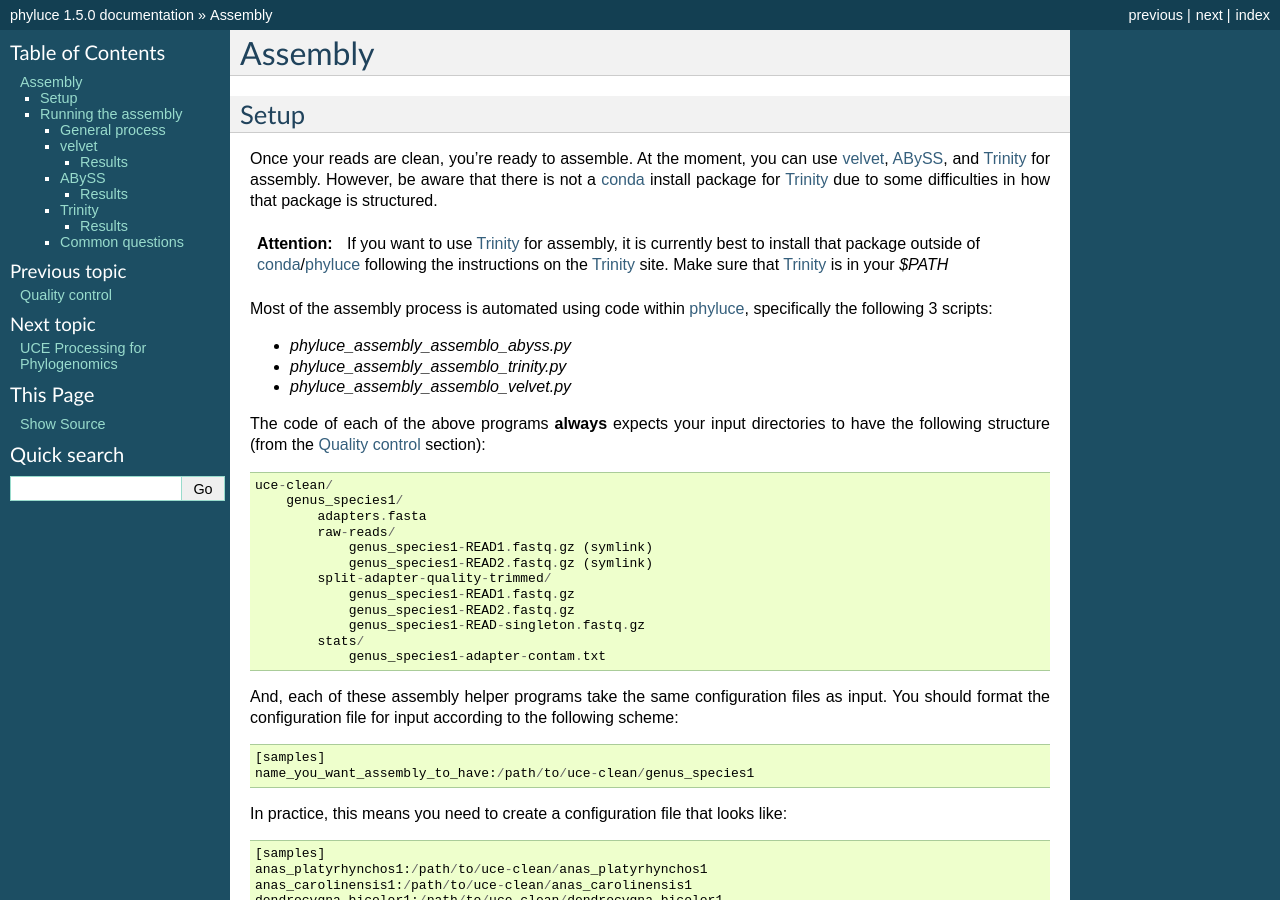
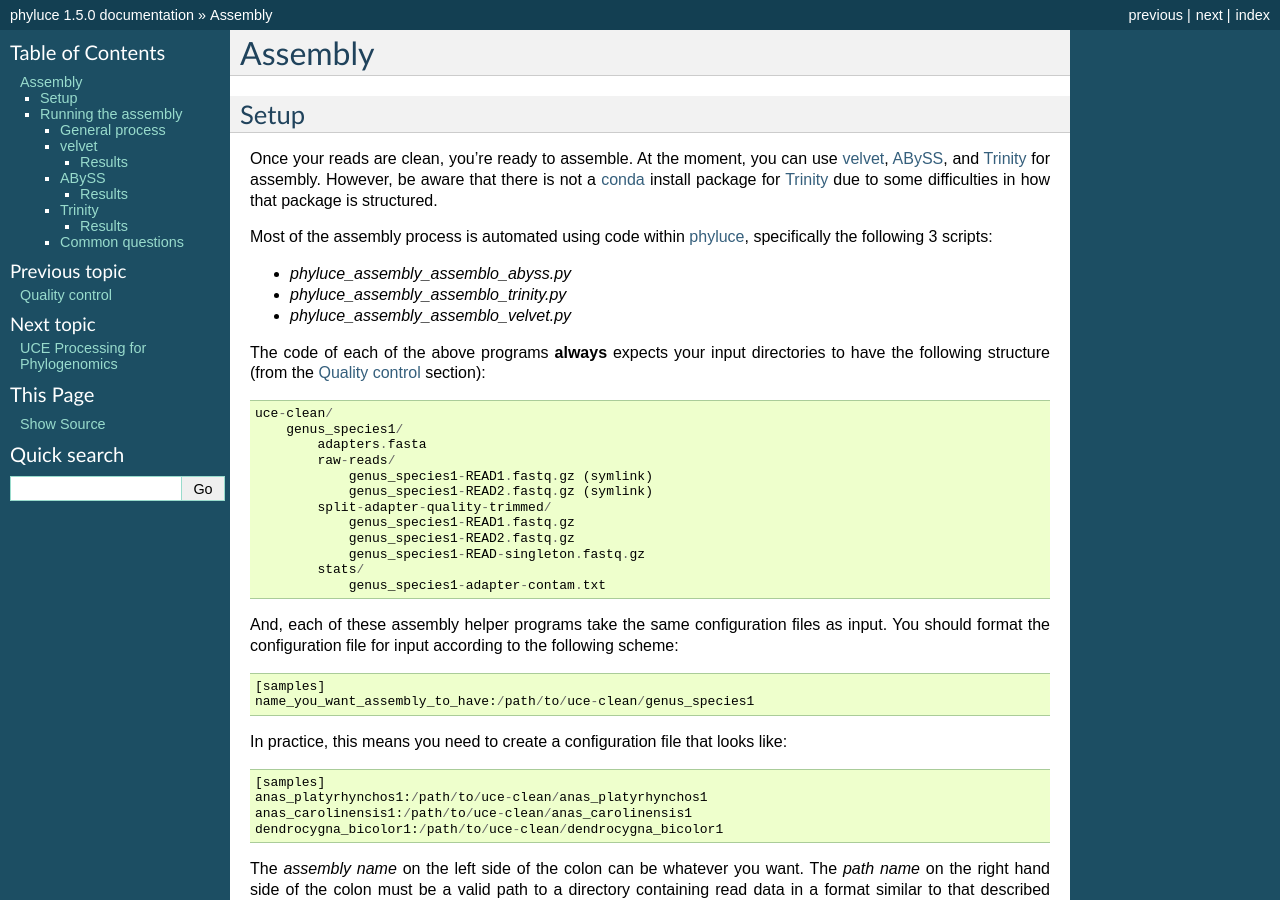
Before and after one commit to faircloth-lab/phyluce, a Sphinx documentation site: the page built from docs/assembly.rst, in a window 1280 px wide and 900 px high. Built offline with Sphinx 7.4.7, drawn with Linux system fonts in a browser that asks for light colours.

```diff
--- a/docs/assembly.rst
+++ b/docs/assembly.rst
@@ -13,10 +13,6 @@
 velvet_, ABySS_, and Trinity_ for assembly. However, be aware that there is not
 a conda_ install package for Trinity_ due to some difficulties in how that
 package is structured.
-
-.. attention:: If you want to use Trinity_ for assembly, it is currently best to
-    install that package outside of conda_/phyluce_ following the instructions
-    on the Trinity_ site.  Make sure that Trinity_ is in your `$PATH`
 
 Most of the assembly process is automated using code within phyluce_,
 specifically the following 3 scripts:
```
